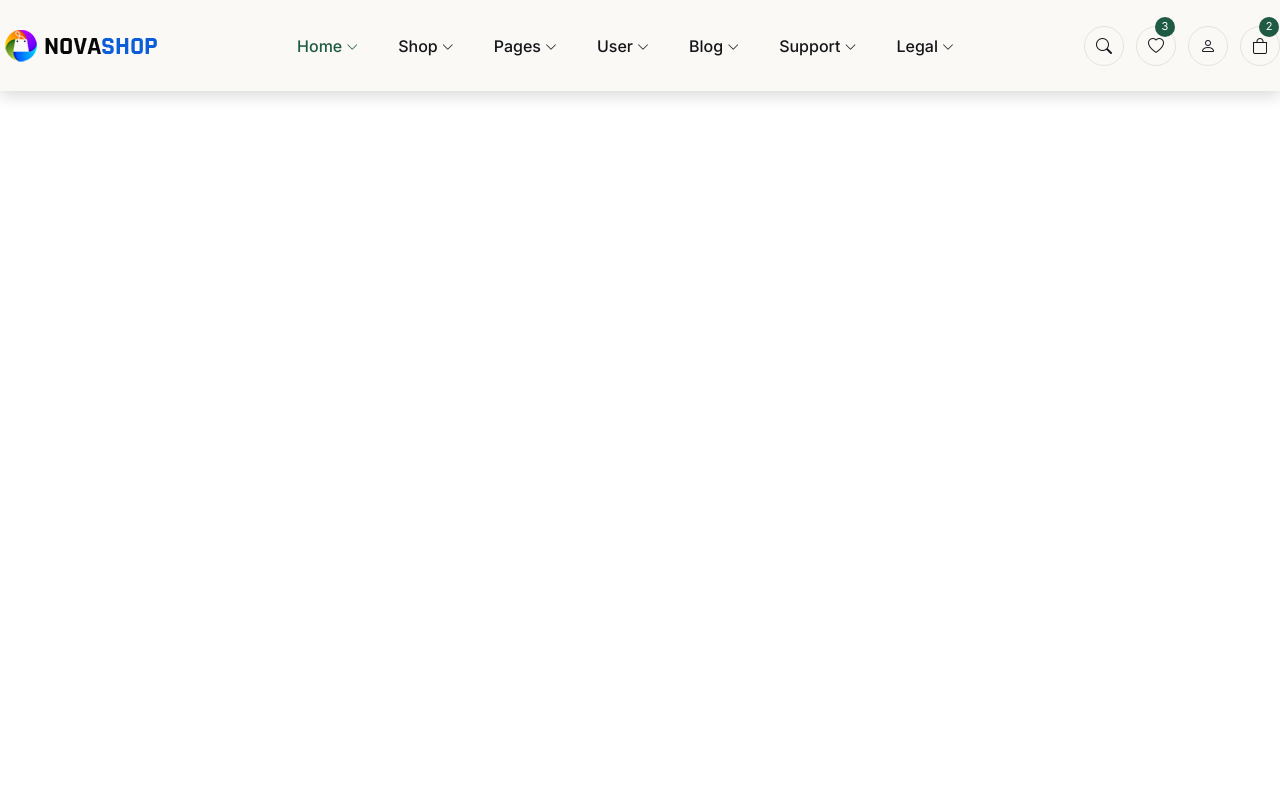
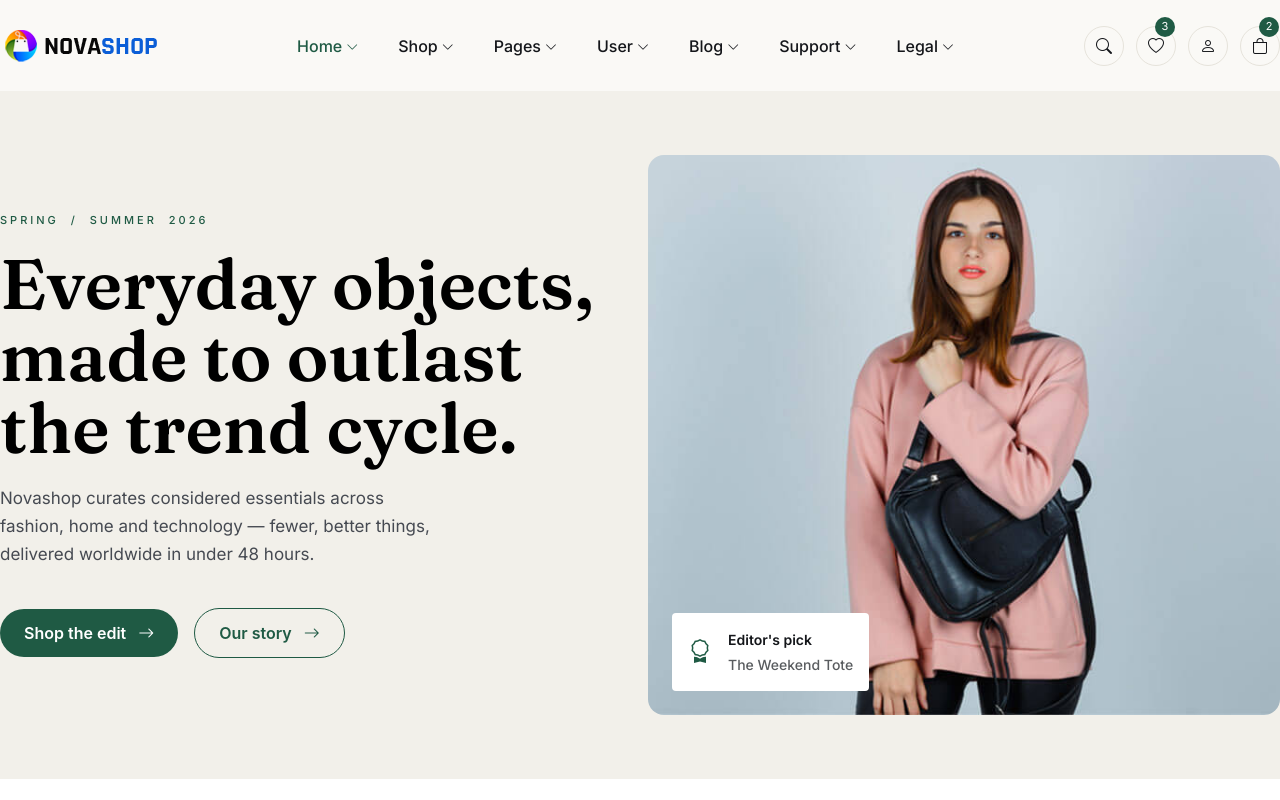
Before and after one commit to hasan-myoffice2/Tailwind-Pro-One, a website: page index.html in a window 1280 px wide. Drawn offline with nearby package versions, Linux system fonts and the light colour scheme.

Commit message:
Hero Section Complete

```diff
--- a/index.html
+++ b/index.html
@@ -47,7 +47,7 @@
                   </li>
                </ul>
             </li>
-            <li class="relative group">
+            <li class="relative group z-10">
                <a href="#" class="flex items-center gap-1">Shop<span>
                      <i
                         class="bi bi-chevron-down text-[12px] inline-block transition-transform duration-300 group-hover:rotate-180"></i>
@@ -96,7 +96,7 @@
                   </div>
                </div>
             </li>
-            <li class="relative group">
+            <li class="relative group z-10">
                <a href="#" class="flex items-center gap-1">Pages<span>
                      <i
                         class="bi bi-chevron-down text-[12px] inline-block transition-transform duration-300 group-hover:rotate-180"></i>
@@ -133,7 +133,7 @@
                   </li>
                </ul>
             </li>
-            <li class="relative group">
+            <li class="relative group z-10">
                <a href="#" class="flex items-center gap-1">User<span>
                      <i
                         class="bi bi-chevron-down text-[12px] inline-block transition-transform duration-300 group-hover:rotate-180"></i>
@@ -174,7 +174,7 @@
                   </li>
                </ul>
             </li>
-            <li class="relative group">
+            <li class="relative group z-10">
                <a href="#" class="flex items-center gap-1">Blog<span>
                      <i
                         class="bi bi-chevron-down text-[12px] inline-block transition-transform duration-300 group-hover:rotate-180"></i>
@@ -201,7 +201,7 @@
                   </li>
                </ul>
             </li>
-            <li class="relative group">
+            <li class="relative group z-10">
                <a href="#" class="flex items-center gap-1">Support<span>
                      <i
                         class="bi bi-chevron-down text-[12px] inline-block transition-transform duration-300 group-hover:rotate-180"></i>
@@ -227,7 +227,7 @@
                   </li>
                </ul>
             </li>
-            <li class="relative group">
+            <li class="relative group z-10">
                <a href="#" class="flex items-center gap-1">Legal<span>
                      <i
                         class="bi bi-chevron-down text-[12px] inline-block transition-transform duration-300 group-hover:rotate-180"></i>
@@ -277,6 +277,50 @@
       </div>
    </nav>
    <!-- Navbar Section End -->
+
+   <!-- Hero Section Start -->
+   <section class="bg-bgColorOne px-4 lg:px-0">
+      <div class="container max-w-7xl mx-auto grid lg:grid-cols-2 items-center gap-4 py-16">
+         <div class="">
+            <h3 class="text-[11px] [word-spacing:6px] text-brandColor tracking-[3px] font-medium font-interFont">SPRING
+               / SUMMER 2026
+            </h3>
+            <h1 class="lg:text-headerFss text-primaryFs font-semibold font-Fraunces mb-5 mt-5 lg:leading-18 leading-12">
+               Everyday
+               objects,
+               made to outlast <br> the trend cycle.</h1>
+            <p class="text-PeraFs font-interFont text-hoverPeraColor leading-7">Novashop curates considered essentials
+               across <br class="lg:flex hidden">
+               fashion, home
+               and technology —
+               fewer,
+               better things, <br class="lg:flex hidden">
+               delivered worldwide in under 48 hours.</p>
+            <div class="btn-group mt-10 flex items-center gap-4">
+               <button
+                  class="py-3 px-6 bg-brandColor hover:bg-btnHoverColor transition-all duration-300 text-white rounded-full font-semibold">Shop
+                  the edit <span><i class="bi bi-arrow-right ml-2"></i></span></button>
+               <button
+                  class="py-3 px-6 border hover:bg-[#14161A] hover:text-white transition-all duration-300 border-brandColor text-brandColor rounded-full font-semibold">Our
+                  story
+                  <span><i class="bi bi-arrow-right ml-2"></i></span></button>
+            </div>
+         </div>
+         <div class="relative z-0">
+            <img class="w-full lg:h-140 object-cover rounded-2xl" src="./image/homeBg.png" alt="">
+            <div class="baged flex items-center gap-4 absolute bottom-6 left-6 bg-white p-4 rounded-sm">
+               <span><i class="bi bi-award text-2xl text-brandColor"></i></span>
+               <ul>
+                  <li class="font-interFont text-peraSeondColor text-hoverFs font-semibold mb-1">Editor's pick</li>
+                  <li class="text-[#212529bf] font-interFont font-medium text-hoverFs">The Weekend Tote</li>
+                  <li></li>
+               </ul>
+            </div>
+         </div>
+      </div>
+   </section>
+   <!-- Hero Section End -->
+
 </body>
 
 </html>
--- a/src/input.css
+++ b/src/input.css
@@ -6,12 +6,15 @@
 @theme {
 
    --text-headerFs: clamp(1.8rem, 1.5rem + 2vw, 3.8rem);
+   --text-headerFss: 70px;
    --text-primaryFs: 40px;
    --text-PeraFs: 17px;
 
    --text-hoverHeaderFs: 16px;
    --text-hoverFs: 14px;
    --color-hoverPeraColor: #464a52;
+
+   --color-btnHoverColor: #0B5ED7;
 
    --color-brandColor: #1f5a44;
 
```
Also changed, not shown: src/output.css.
